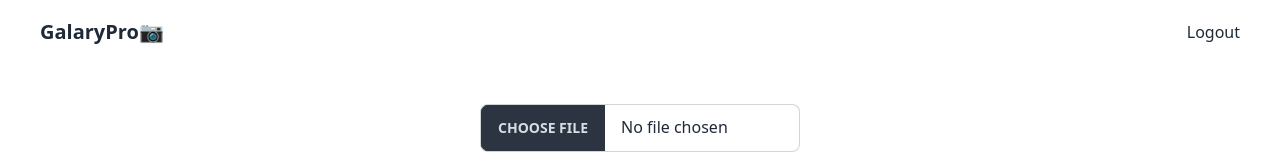
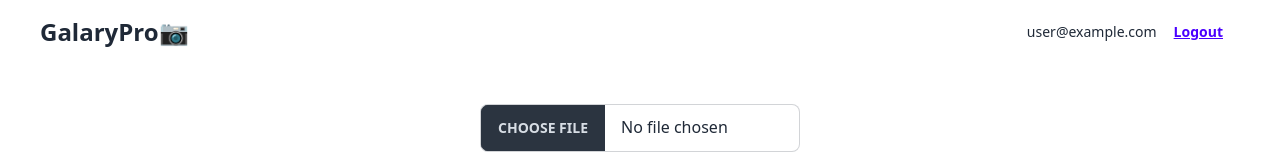
Before and after one commit to namansharma3007/image-gallery, a React (Vite) app: page / in a window 1280 px wide. Shown: the top 160 px of the page. Built offline with nearby package versions, Linux system fonts and the light colour scheme; no server answers; the database is empty; sample sign-in values are in the browser's storage.

Commit message:
changes in nav bar

```diff
--- a/src/components/Navbar.jsx
+++ b/src/components/Navbar.jsx
@@ -1,20 +1,34 @@
 import { signOut } from "firebase/auth";
-import {auth} from '../firebase/config'
+import { auth } from "../firebase/config";
 import React from "react";
+import { useAuth } from "../hooks/useAuth";
 
 const Navbar = () => {
-
-  const handleLogout = async ()=>{
-    try{
+  const { user } = useAuth();
+  const handleLogout = async () => {
+    try {
       await signOut(auth);
-    } catch(error){
+    } catch (error) {
       console.error(error.message);
     }
-  }
+  };
   return (
     <div className="navbar flex justify-between px-10">
-      <a className="font-bold normal-case text-xl" rel='noopener noreferrer'>GalaryPro📷</a>
-      <button onClick={handleLogout}>Logout</button>
+      <span
+        className="font-bold normal-case text-2xl"
+        rel="noopener noreferrer"
+      >
+        GalaryPro📷
+      </span>
+      <div>
+        {user && <span className="text-sm">{user.email}</span>}
+        <button
+          className="btn btn-active btn-link text-sm"
+          onClick={handleLogout}
+        >
+          Logout
+        </button>
+      </div>
     </div>
   );
 };
--- a/src/pages/Home.jsx
+++ b/src/pages/Home.jsx
@@ -6,7 +6,7 @@ import ImageGalary from "../components/ImageGalary";
 const Home = () => {
 
   return (
-    <div className="w-screenmx-4">
+    <div className="w-screen">
       <Navbar />
       <UploadForm />
       <ImageGalary/>
```
